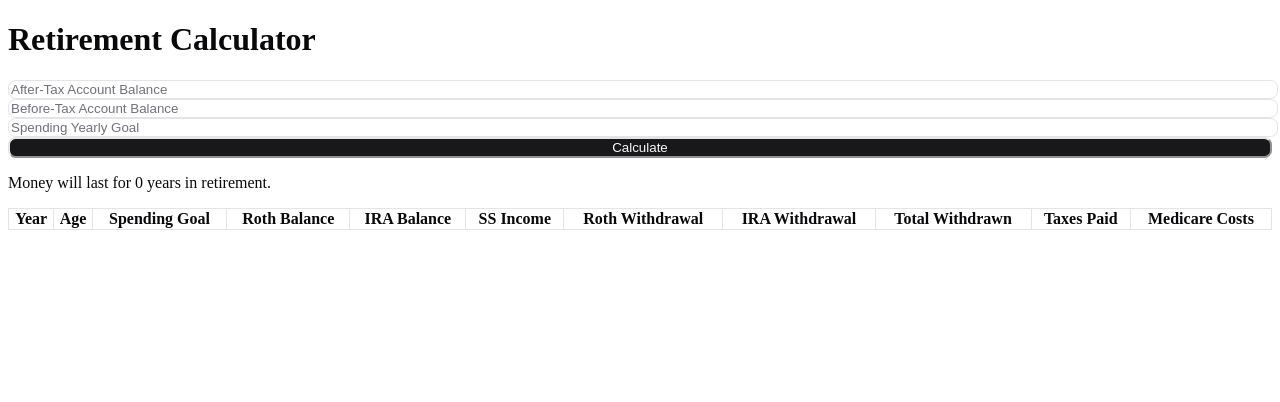
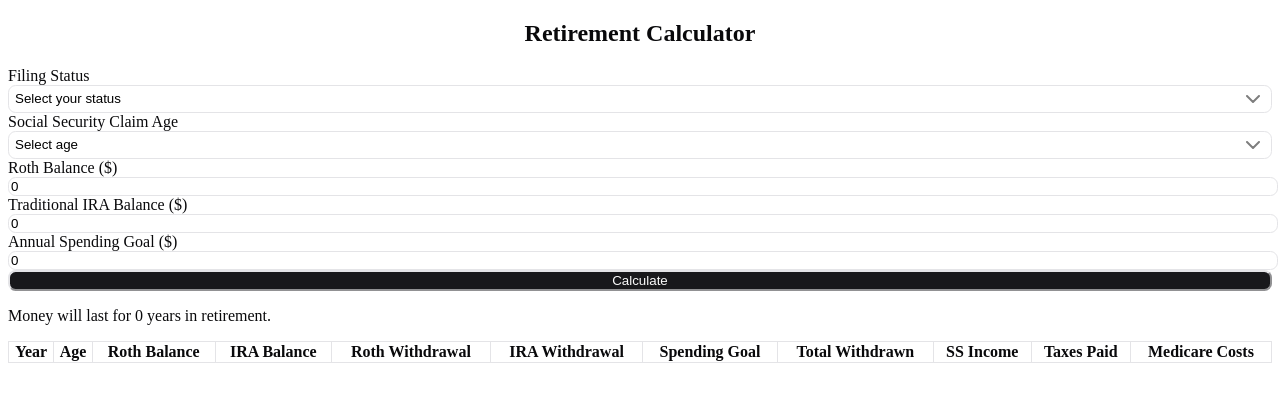
Before and after one commit to axlrommel/tax-calculator, a React (Vite) app: page / in a window 1280 px wide. Shown: the top 402 px of the page. Built offline with nearby package versions, Linux system fonts and the light colour scheme.

Commit message:
enhancements

```diff
--- a/src/App.tsx
+++ b/src/App.tsx
@@ -1,7 +1,7 @@
-import React, { useState } from "react";
+import { useState } from "react";
 import { Button } from "@/components/ui/button";
 import { Input } from "@/components/ui/input";
-import { Select, SelectItem } from "@/components/ui/select";
+import { Select, SelectContent, SelectItem, SelectTrigger, SelectValue } from "@/components/ui/select";
 import './App.css'
 import { calculateYearlySocialSecurity } from "./tools/calculateSocSec";
 import { ICalculations, optimizeAndSimulateRetirement } from "./tools/optimization";
@@ -13,8 +13,8 @@ let USDollar = new Intl.NumberFormat('en-US', {
 });
 
 function App() {
-  const [numPeople, setNumPeople] = useState("1");
-  const [ageClaiming, setAgeClaiming] = useState("65");
+  const [filingStatus, setFilingStatus] = useState<"single" | "married">("single");
+  const [ssClaimAge, setSsClaimAge] = useState<number>(65);
   const [afterTax, setAfterTax] = useState(0);
   const [beforeTax, setBeforeTax] = useState(0);
   const [spendingGoal, setSpendingGoal] = useState(0)
@@ -22,47 +22,55 @@ function App() {
   const [yearsLast, setYearsLast] = useState<number | string>(0);
 
   const calculateRetirement = () => {
-    let claimingAge = [65, 62];    // Age at which person claims benefits
-    let filingStatus: "single" | "married" = claimingAge.length === 1 ? "single" : "married";
+    const claimingAge = filingStatus === 'single' ? [ssClaimAge] : [ssClaimAge, ssClaimAge];
     let ssIncome = claimingAge.reduce((prev, curr) => prev + calculateYearlySocialSecurity(curr), 0);
-    let strategy = optimizeAndSimulateRetirement(ssIncome, afterTax, beforeTax, spendingGoal, filingStatus);
+    let strategy = optimizeAndSimulateRetirement(ssIncome, afterTax, beforeTax, spendingGoal, filingStatus, ssClaimAge);
     setResults(strategy.details);
     setYearsLast(strategy.moneyLastYears);
   }
 
   return (
-    <div className="p-4 max-w-3xl mx-auto">
-      <h1 className="text-2xl font-bold mb-4">Retirement Calculator</h1>
-      <div className="grid grid-cols-2 gap-4 mb-4">
-        {/* <Select value={numPeople}>
-          <SelectItem value="1">1 Person</SelectItem>
-          <SelectItem value="2">2 People</SelectItem>
+    <div className="max-w-2xl mx-auto p-6 bg-white shadow-lg rounded-lg">
+      <h2 className="text-xl font-bold text-center mb-4">Retirement Calculator</h2>
+      <div>
+        <label className="block text-sm font-medium">Filing Status</label>
+        <Select onValueChange={(value) => setFilingStatus(value as "single" | "married")}>
+          <SelectTrigger>
+            <SelectValue placeholder="Select your status" />
+          </SelectTrigger>
+          <SelectContent>
+            <SelectItem value="single">Single</SelectItem>
+            <SelectItem value="married">Married</SelectItem>
+          </SelectContent>
         </Select>
-        <Select value={ageClaiming}>
-          {[...Array(36).keys()].map((i) => (
-            <SelectItem key={i + 62} value={(i + 62).toString()}>
-              {i + 62} Years
-            </SelectItem>
-          ))}
-        </Select> */}
       </div>
-      <Input
-        type="number"
-        placeholder="After-Tax Account Balance"
-        onChange={(e) => setAfterTax(Number(e.target.value))}
-      />
-      <Input
-        type="number"
-        placeholder="Before-Tax Account Balance"
-        onChange={(e) => setBeforeTax(Number(e.target.value))}
-        className="mt-2"
-      />
-      <Input
-        type="number"
-        placeholder="Spending Yearly Goal"
-        onChange={(e) => setSpendingGoal(Number(e.target.value))}
-        className="mt-2"
-      />
+      <div>
+        <label className="block text-sm font-medium">Social Security Claim Age</label>
+        <Select onValueChange={(value) => setSsClaimAge(Number(value))}>
+          <SelectTrigger>
+            <SelectValue placeholder="Select age" />
+          </SelectTrigger>
+          <SelectContent>
+            {Array.from({ length: 10 }, (_, i) => 62 + i).map((age) => (
+              <SelectItem key={age} value={age.toString()}>
+                {age}
+              </SelectItem>
+            ))}
+          </SelectContent>
+        </Select>
+      </div>
+      <div>
+        <label className="block text-sm font-medium">Roth Balance ($)</label>
+        <Input type="number" value={afterTax} onChange={(e) => setAfterTax(Number(e.target.value))} />
+      </div>
+      <div>
+        <label className="block text-sm font-medium">Traditional IRA Balance ($)</label>
+        <Input type="number" value={beforeTax} onChange={(e) => setBeforeTax(Number(e.target.value))} />
+      </div>
+      <div>
+        <label className="block text-sm font-medium">Annual Spending Goal ($)</label>
+        <Input type="number" value={spendingGoal} onChange={(e) => setSpendingGoal(Number(e.target.value))} />
+      </div>
       <Button onClick={calculateRetirement} className="mt-4 w-full">
         Calculate
       </Button>
@@ -77,13 +85,13 @@ function App() {
             <tr className="bg-gray-200">
               <th className="border p-2">Year</th>
               <th className="border p-2">Age</th>
-              <th className="border p-2">Spending Goal</th>
               <th className="border p-2">Roth Balance</th>
               <th className="border p-2">IRA Balance</th>
-              <th className="border p-2">SS Income</th>
               <th className="border p-2">Roth Withdrawal</th>
               <th className="border p-2">IRA Withdrawal</th>
+              <th className="border p-2">Spending Goal</th>
               <th className="border p-2">Total Withdrawn</th>
+              <th className="border p-2">SS Income</th>
               <th className="border p-2">Taxes Paid</th>
               <th className="border p-2">Medicare Costs</th>
             </tr>
@@ -93,13 +101,13 @@ function App() {
               <tr key={index} className="border">
                 <td className="border p-2">{row.year}</td>
                 <td className="border p-2">{row.age}</td>
-                <td className="border p-2">{USDollar.format(row.currentSpendingGoal)}</td>
                 <td className="border p-2">{USDollar.format(row.rothBalance)}</td>
                 <td className="border p-2">{USDollar.format(row.tradBalance)}</td>
-                <td className="border p-2">{USDollar.format(row.ssIncome)}</td>
                 <td className="border p-2">{USDollar.format(row.withdrawalsFromRoth)}</td>
                 <td className="border p-2">{USDollar.format(row.withdrawalsFromTrad)}</td>
+                <td className="border p-2">{USDollar.format(row.currentSpendingGoal)}</td>
                 <td className="border p-2">{USDollar.format(row.totalAmountWithdrawn)}</td>
+                <td className="border p-2">{USDollar.format(row.ssIncome)}</td>
                 <td className="border p-2">{USDollar.format(row.taxesPaid)}</td>
                 <td className="border p-2">{USDollar.format(row.medicareCosts)}</td>
               </tr>
--- a/src/tools/calculateMedicare.ts
+++ b/src/tools/calculateMedicare.ts
@@ -1,19 +1,30 @@
-export function calculateMedicareCosts(taxableIncome: number, filingStatus: "married" | "single"): number {
-  // 2024 Medicare IRMAA brackets (approximate values)
-  const medicareBrackets = filingStatus === "married"
+export function calculateMedicareCosts(
+  taxableIncome: number,
+  filingStatus: "married" | "single",
+  year: number = 0,
+  inflationRate: number = 0.02
+): number {
+  // Base brackets for 2024
+  const baseMedicareBrackets = filingStatus === "married"
     ? [0, 206000, 258000, 322000, 386000, 750000]
     : [0, 103000, 129000, 161000, 193000, 500000];
 
-  const medicareCosts = [174, 244, 349, 419, 495, 565]; // Monthly cost per bracket
+  const baseMedicareCosts = [174, 244, 349, 419, 495, 565]; // Monthly base costs for 2024
+
+  // Adjust brackets and costs for inflation
+  const inflationFactor = Math.pow(1 + inflationRate, year);
+  const medicareBrackets = baseMedicareBrackets.map(bracket => bracket * inflationFactor);
+  const medicareCosts = baseMedicareCosts.map(cost => cost * inflationFactor);
+
+  // Find appropriate bracket
   let monthlyPremium = medicareCosts[0];
-
-  for (let i = 0; i < medicareBrackets.length; i++) {
-    if (taxableIncome > medicareBrackets[i]) {
+  for (let i = medicareBrackets.length - 1; i >= 0; i--) {
+    if (taxableIncome >= medicareBrackets[i]) {
       monthlyPremium = medicareCosts[i];
-    } else {
       break;
     }
   }
 
-  return monthlyPremium * 12; // Return annual Medicare costs
+  // Return annual costs (rounded to nearest dollar)
+  return Math.round(monthlyPremium * 12);
 }
--- /dev/null
+++ b/src/tools/calculateRMD.ts
@@ -0,0 +1,7 @@
+export function calculateRMD (currentAge: number, currentTradBalance: number) {
+  if(currentAge < 73) {
+    return 0;
+  }
+    const lifeExpectancyFactor = 27.4 - (currentAge - 73);
+    return currentTradBalance / Math.max(lifeExpectancyFactor, 1);
+}
--- a/src/tools/optimization.ts
+++ b/src/tools/optimization.ts
@@ -1,4 +1,5 @@
 import { calculateMedicareCosts } from "./calculateMedicare"
+import { calculateRMD } from "./calculateRMD"
 
 export interface ICalculations {
   year: number
@@ -122,13 +123,6 @@ export function optimizeAndSimulateRetirement(
   while (currentRothBalance + currentTradBalance > 0) {
     let currentAge = age + years;
 
-    // Calculate RMD if applicable
-    let rmd = 0;
-    if (currentAge >= 73) {
-      let lifeExpectancyFactor = 27.4 - (currentAge - 73);
-      rmd = currentTradBalance / Math.max(lifeExpectancyFactor, 1);
-    }
-
     // Optimize withdrawals
     let withdrawals = optimizeRetirementWithdrawals(
       ssIncome,
@@ -138,6 +132,8 @@ export function optimizeAndSimulateRetirement(
       filingStatus
     );
 
+    const rmd = calculateRMD(currentAge, currentTradBalance);
+
     // Handle RMD if necessary
     if (withdrawals.fromTrad < rmd) {
       let additionalTrad = Math.min(rmd - withdrawals.fromTrad, currentTradBalance);
@@ -145,10 +141,10 @@ export function optimizeAndSimulateRetirement(
     }
 
     // Update **Medicare costs** based on taxable income
-    medicareCost = calculateMedicareCosts(withdrawals.fromTrad, filingStatus);
-
-    // Deduct Medicare from Social Security
-    let netSSIncome = Math.max(ssIncome - medicareCost, 0);
+    medicareCost = calculateMedicareCosts(withdrawals.fromTrad, filingStatus, years);
+    if(filingStatus === 'married') {
+      medicareCost *= 2; //if married then we need to account for both spouses
+    }
 
     // Ensure spending goal is met
     let totalAvailable = currentRothBalance + currentTradBalance;
@@ -188,7 +184,6 @@ export function optimizeAndSimulateRetirement(
       withdrawalsFromTrad: Math.round(withdrawals.fromTrad),
       totalAmountWithdrawn: Math.round(withdrawals.fromRoth + withdrawals.fromTrad),
       ssIncome: Math.round(ssIncome),
-      netSSIncome: Math.round(netSSIncome), // Net after Medicare
       currentSpendingGoal: Math.round(currentSpendingGoal),
       taxesPaid: Math.round(withdrawals.taxesPaid),
       medicareCosts: Math.round(medicareCost)
```
